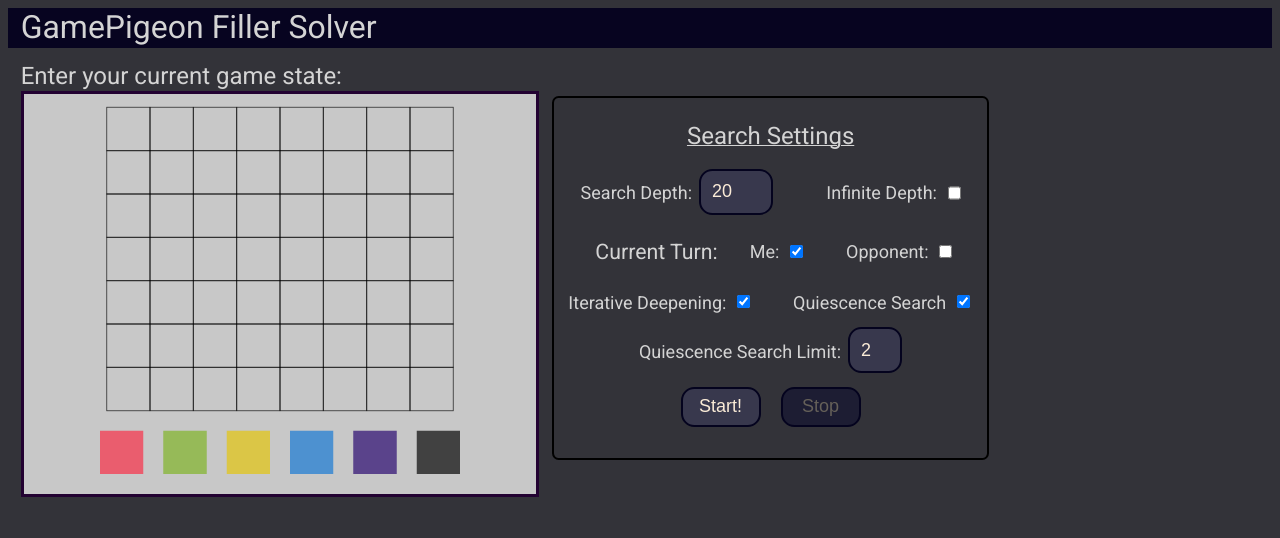
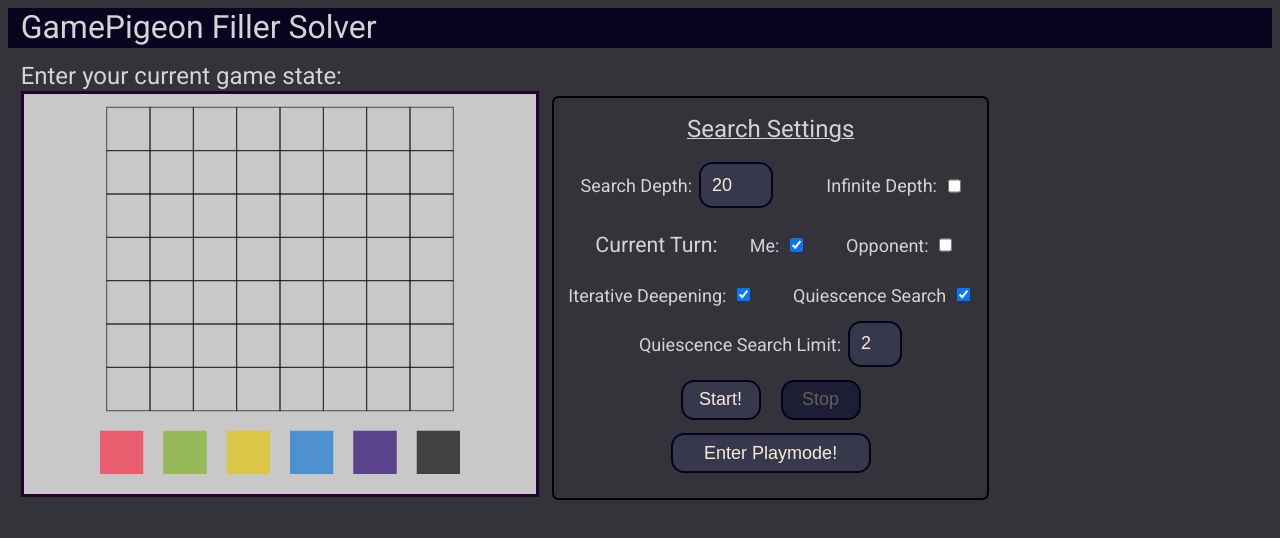
Before and after one commit to ItsAsShrimpleAsThat/FillerSolver, a plain HTML site: page index.html in a window 1280 px wide. Drawn offline with Linux system fonts and the light colour scheme.

Commit message:
playmode button

```diff
--- a/index.html
+++ b/index.html
@@ -67,6 +67,9 @@
                     <button class="gobutton inputfield" id="gobutton">Start!</button>
                     <button class="gobutton inputfield" id="stopbutton" disabled>Stop</button>
                 </div>
+                <div class="settingslayer" id="layer5">
+                    <button class="gobutton inputfield" id="playbutton">Enter Playmode!</button>
+                </div>
             </div>
         </div>
 
--- a/style.css
+++ b/style.css
@@ -105,12 +105,12 @@
     margin-left: 10pt;
     flex-direction: column;
     width: 325pt;
-    height: 270pt;
+    height: 300pt;
 }
 
 .settingsheader
 {
-    margin-top: 0pt;
+    margin-top: -5pt;
     text-align: center;
 }
 
@@ -235,3 +235,8 @@
 {
     margin-left: 7pt;
 }
+
+#playbutton
+{
+    width: 150pt;
+}
```
